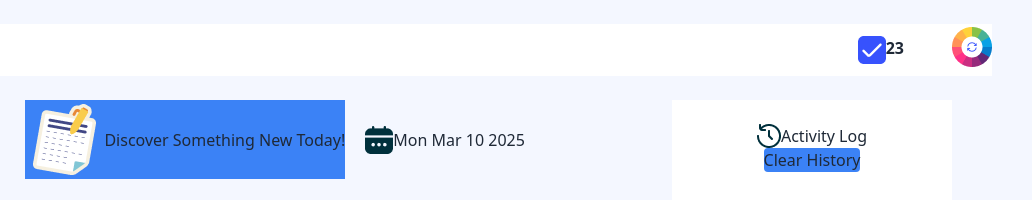
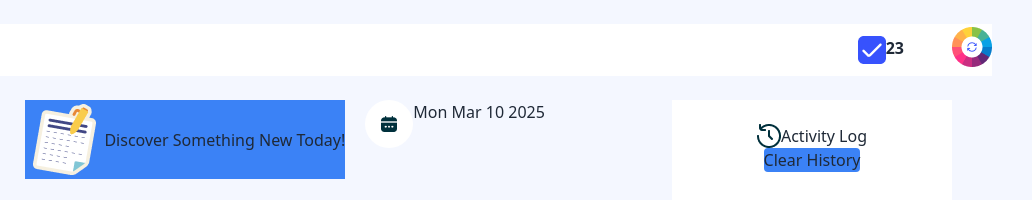
Before and after one commit to KowshikKakon/assignment5latest, a plain HTML site: page index.html in a window 1280 px wide. Shown: the top 200 px of the page, 248-1280 px from the left. Drawn offline with nearby package versions, Linux system fonts and the light colour scheme.

Commit message:
Your commit message here

```diff
--- a/index.html
+++ b/index.html
@@ -64,12 +64,15 @@
     <img src="./A5-Dev-Board/assets/board.png" alt="">
     <h1 >Discover Something New Today!</h1>
 </div>
-<div class="justify-center items-center flex ml-5">
-    <img src="./A5-Dev-Board/assets/calender.png" alt="">
-    <h2>
-        <span id="my_jul"></span> </h2>
+
+
+
+<div class="justify-center items-center bg-white rounded-full w-12 h-12 flex ml-5">
+  <img class="w-4 h-4" src="./A5-Dev-Board/assets/calender.png" alt="">
+
 </div>
-
+<h2 >
+  <span id="my_jul"></span> </h2>
 
 
 
```
